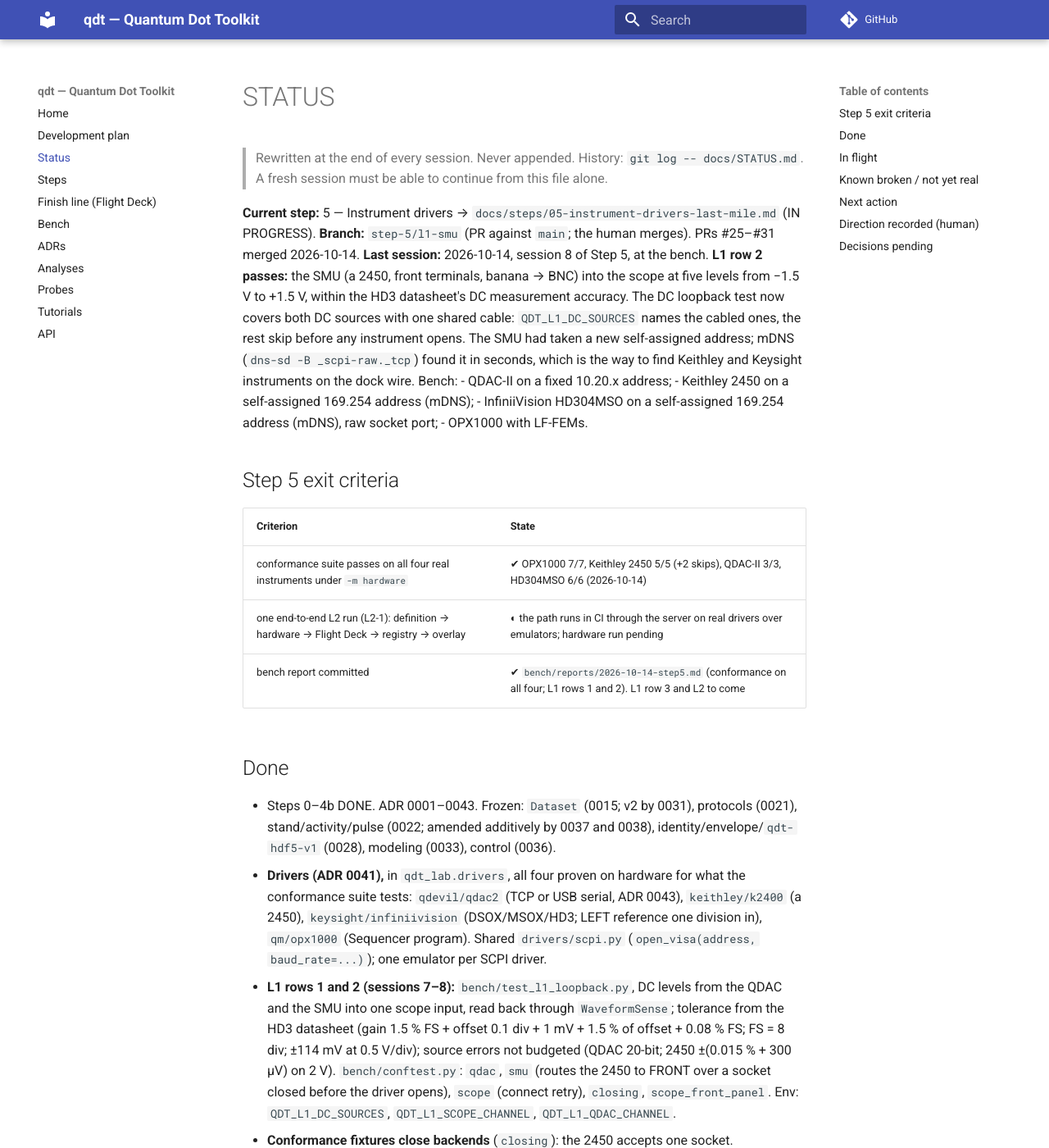
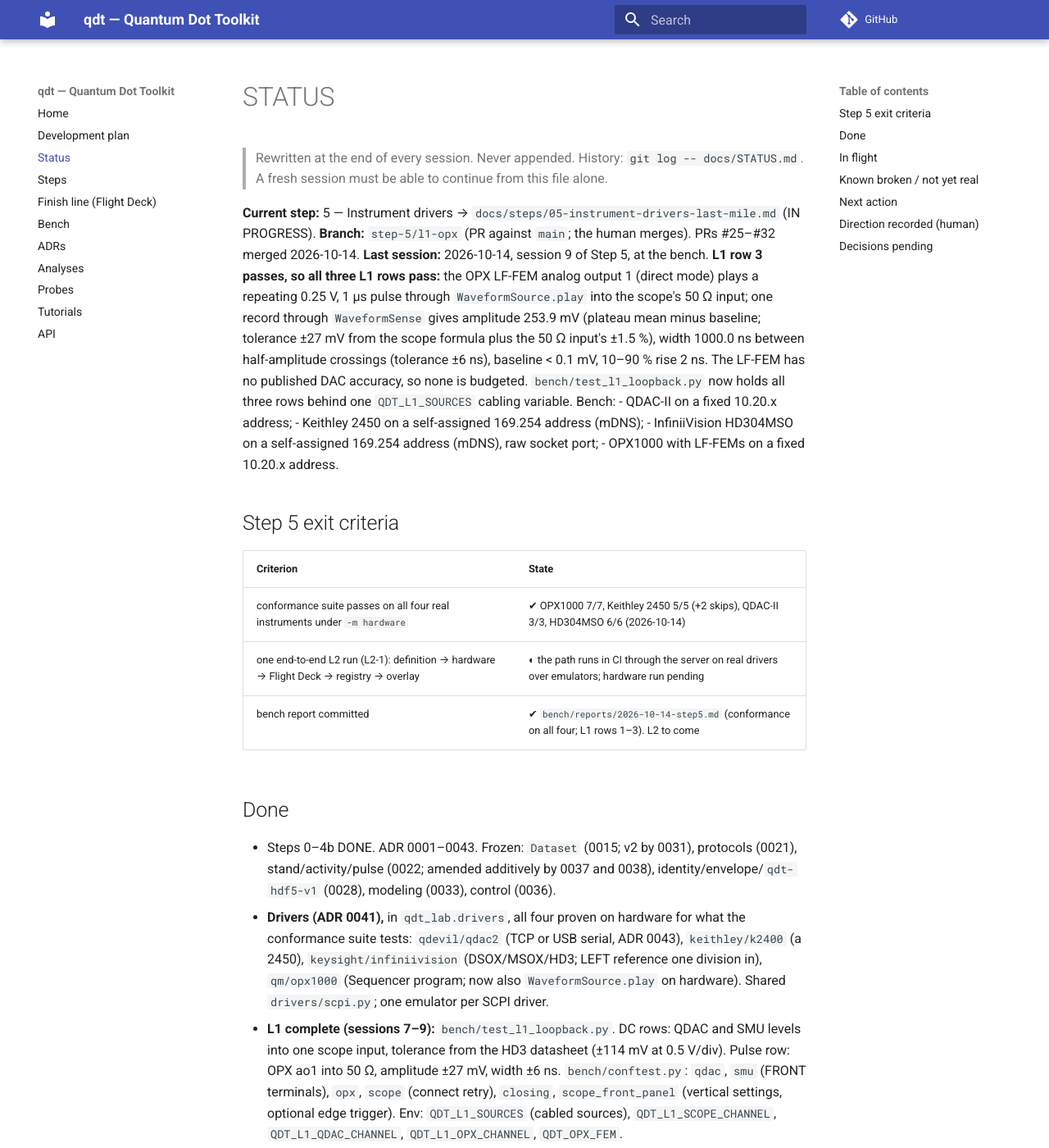
Before and after one commit to CowboyQuantum/qdt, an MkDocs documentation site: the page built from docs/STATUS.md, in a window 1280 px wide and 1400 px high. Shown: the whole window at 82% size. Built offline with MkDocs 1.6.1 and Material for MkDocs 9.7.7, drawn with Linux system fonts in a browser that asks for light colours; comment, search, counter and statistics services are not loaded; some of the changed text lies outside the part shown.

Commit message:
docs: bench report (L1 row 3 passes; L1 complete); BENCH row 3; STATUS, Step 5 session 9
Co-Authored-By: Claude Fable 5.1 <noreply@anthropic.com>

```diff
--- a/docs/STATUS.md
+++ b/docs/STATUS.md
@@ -4,24 +4,25 @@
 > A fresh session must be able to continue from this file alone.
 
 **Current step:** 5 — Instrument drivers → `docs/steps/05-instrument-drivers-last-mile.md` (IN PROGRESS).
-**Branch:** `step-5/l1-smu` (PR against `main`; the human merges). PRs #25–#31 merged 2026-10-14.
-**Last session:** 2026-10-14, session 8 of Step 5, at the bench. **L1 row 2 passes:** the SMU (a 2450,
-front terminals, banana → BNC) into the scope at five levels from −1.5 V to +1.5 V, within the HD3
-datasheet's DC measurement accuracy. The DC loopback test now covers both DC sources with one shared
-cable: `QDT_L1_DC_SOURCES` names the cabled ones, the rest skip before any instrument opens. The SMU had
-taken a new self-assigned address; mDNS (`dns-sd -B _scpi-raw._tcp`) found it in seconds, which is the
-way to find Keithley and Keysight instruments on the dock wire. Bench:
+**Branch:** `step-5/l1-opx` (PR against `main`; the human merges). PRs #25–#32 merged 2026-10-14.
+**Last session:** 2026-10-14, session 9 of Step 5, at the bench. **L1 row 3 passes, so all three L1
+rows pass:** the OPX LF-FEM analog output 1 (direct mode) plays a repeating 0.25 V, 1 µs pulse through
+`WaveformSource.play` into the scope's 50 Ω input; one record through `WaveformSense` gives amplitude
+253.9 mV (plateau mean minus baseline; tolerance ±27 mV from the scope formula plus the 50 Ω input's
+±1.5 %), width 1000.0 ns between half-amplitude crossings (tolerance ±6 ns), baseline < 0.1 mV, 10–90 %
+rise 2 ns. The LF-FEM has no published DAC accuracy, so none is budgeted. `bench/test_l1_loopback.py`
+now holds all three rows behind one `QDT_L1_SOURCES` cabling variable. Bench:
 - QDAC-II on a fixed 10.20.x address;
 - Keithley 2450 on a self-assigned 169.254 address (mDNS);
 - InfiniiVision HD304MSO on a self-assigned 169.254 address (mDNS), raw socket port;
-- OPX1000 with LF-FEMs.
+- OPX1000 with LF-FEMs on a fixed 10.20.x address.
 
 ## Step 5 exit criteria
 | Criterion | State |
 |---|---|
 | conformance suite passes on all four real instruments under `-m hardware` | ✔ OPX1000 7/7, Keithley 2450 5/5 (+2 skips), QDAC-II 3/3, HD304MSO 6/6 (2026-10-14) |
 | one end-to-end L2 run (L2-1): definition → hardware → Flight Deck → registry → overlay | ◐ the path runs in CI through the server on real drivers over emulators; hardware run pending |
-| bench report committed | ✔ `bench/reports/2026-10-14-step5.md` (conformance on all four; L1 rows 1 and 2). L1 row 3 and L2 to come |
+| bench report committed | ✔ `bench/reports/2026-10-14-step5.md` (conformance on all four; L1 rows 1–3). L2 to come |
 
 ## Done
 - Steps 0–4b DONE. ADR 0001–0043. Frozen: `Dataset` (0015; v2 by 0031), protocols (0021),
@@ -29,48 +30,47 @@ way to find Keithley and Keysight instruments on the dock wire. Bench:
   (0028), modeling (0033), control (0036).
 - **Drivers (ADR 0041),** in `qdt_lab.drivers`, all four proven on hardware for what the conformance suite
   tests: `qdevil/qdac2` (TCP or USB serial, ADR 0043), `keithley/k2400` (a 2450), `keysight/infiniivision`
-  (DSOX/MSOX/HD3; LEFT reference one division in), `qm/opx1000` (Sequencer program). Shared
-  `drivers/scpi.py` (`open_visa(address, baud_rate=...)`); one emulator per SCPI driver.
-- **L1 rows 1 and 2 (sessions 7–8):** `bench/test_l1_loopback.py`, DC levels from the QDAC and the SMU
-  into one scope input, read back through `WaveformSense`; tolerance from the HD3 datasheet (gain 1.5 %
-  FS + offset 0.1 div + 1 mV + 1.5 % of offset + 0.08 % FS; FS = 8 div; ±114 mV at 0.5 V/div); source
-  errors not budgeted (QDAC 20-bit; 2450 ±(0.015 % + 300 µV) on 2 V). `bench/conftest.py`: `qdac`,
-  `smu` (routes the 2450 to FRONT over a socket closed before the driver opens), `scope` (connect retry),
-  `closing`, `scope_front_panel`. Env: `QDT_L1_DC_SOURCES`, `QDT_L1_SCOPE_CHANNEL`, `QDT_L1_QDAC_CHANNEL`.
+  (DSOX/MSOX/HD3; LEFT reference one division in), `qm/opx1000` (Sequencer program; now also
+  `WaveformSource.play` on hardware). Shared `drivers/scpi.py`; one emulator per SCPI driver.
+- **L1 complete (sessions 7–9):** `bench/test_l1_loopback.py`. DC rows: QDAC and SMU levels into one
+  scope input, tolerance from the HD3 datasheet (±114 mV at 0.5 V/div). Pulse row: OPX ao1 into 50 Ω,
+  amplitude ±27 mV, width ±6 ns. `bench/conftest.py`: `qdac`, `smu` (FRONT terminals), `opx`, `scope`
+  (connect retry), `closing`, `scope_front_panel` (vertical settings, optional edge trigger). Env:
+  `QDT_L1_SOURCES` (cabled sources), `QDT_L1_SCOPE_CHANNEL`, `QDT_L1_QDAC_CHANNEL`, `QDT_L1_OPX_CHANNEL`,
+  `QDT_OPX_FEM`.
 - **Conformance fixtures close backends** (`closing`): the 2450 accepts one socket.
 - **Extras:** `[qdac]` adds pyvisa, pyvisa-py and pyserial; `[keysight]` and `[smu]` add pyvisa and
   pyvisa-py; `[opx]` adds qm-qua 1.4.1.
 - **`qdt-server --stand <file>.stand.json --device-id <id>`** runs on real instruments. The local stand
   file has working addresses for all four.
 - **Bench reports (ADR 0042):** `scripts/bench_report.py`; one file per day, a section per run ("Case"
-  column = parametrize id), addresses redacted. A session reads the addresses out of the local stand
-  file and exports `QDT_*_ADDRESS`.
-- 316 Python tests (+5 Postgres-parametrized), 4 skipped, 23 hardware-only in `packages/`, 10
+  column = parametrize id), addresses redacted.
+- 316 Python tests (+5 Postgres-parametrized), 4 skipped, 23 hardware-only in `packages/`, 11
   hardware-only in `bench/`; Flight Deck 68 unit tests and 4 e2e.
 
 ## In flight
-- Nothing uncommitted. PR for `step-5/l1-smu` awaits the human.
+- Nothing uncommitted. PR for `step-5/l1-opx` awaits the human.
 
 ## Known broken / not yet real
+- **OPX calibration constants** (`INTEGRATION_TO_VOLTS`, `RAW_ADC_TO_VOLTS`) are still assumptions. The
+  L1 pulse row proves the output side; moving the same cable to an OPX analog input and playing the
+  known pulse pins both constants. That is the next bench task.
 - **QDAC-II outputs can come up dead** (firmware 14-1.70): setpoints applied and read back, DAC code
   right, no error, 0 V on every BNC. `*RST` fixes it. Verify one channel at the start of a bench session.
   Not a driver action: a reset zeroes every channel.
 - **QDAC-II current readout** in the HIGH sense range has a common-mode error of ~0.1–0.3 mA per volt
   of output; a load check needs `SENS<n>:RANG LOW` at 0 V. Not in the driver yet (decision pending).
 - **Link-local addresses move.** The 2450 and the scope self-assign 169.254 addresses that change when
-  they are re-plugged; find them with `dns-sd -B _scpi-raw._tcp local.` then `dns-sd -L`/`-G v4`, and
-  update the local stand file. A fixed address per instrument (as the QDAC and OPX have) would end this.
-- **HD3 sockets:** the VXI-11 port refuses intermittently; the raw socket port occasionally times out the
-  first connect right after a session closed (the `scope` fixture retries).
-- **L1 row 3 not done:** OPX AO → scope (pulse amplitude/width oracle).
+  re-plugged; `dns-sd -B _scpi-raw._tcp local.` then `-L`/`-G v4` finds them; update the local stand
+  file. A fixed address per instrument would end this.
+- **HD3 sockets:** VXI-11 refuses intermittently; the raw socket port occasionally times out the first
+  connect after a session closed (the `scope` fixture retries).
 - **Serial numbers in error text:** driver errors show vendor and model only; `bench_report.py` does not
   redact `*IDN?` serials (decision pending).
 - **Bench network:** the Mac's dock adapter needs aliases on the 10.20 subnet (`netmask` spelled out)
   and its 169.254 self-assigned address; its 10.20 alias has a /8 mask by accident.
 - **qm-qua deprecation:** the OPX driver's QUA config carries a deprecated `version` key.
 - **Today's report** holds many runs, including failed ones; the plugin never rewrites (ADR 0042).
-- **OPX calibration constants** (`INTEGRATION_TO_VOLTS`, `RAW_ADC_TO_VOLTS`) are assumptions until an
-  OPX AO → AI loopback at a known level.
 - **QDAC-II load:** driving the 50 Ω OPX input from the QDAC (L2-1) needs the load check in BENCH.md § L2.
 - **OPX results:** one frame per result at job end; maps fill line by line (one stage per stepped point).
 - **OPX `drive`:** not supported on the LF-FEM stage.
@@ -81,9 +81,10 @@ way to find Keithley and Keysight instruments on the dock wire. Bench:
 ## Next action
 **Human, at the bench:**
 1. Merge the PR.
-2. L1 row 3: cable OPX analog out 1 → a scope input. A session writes the pulse oracle (amplitude and
-   width against the OPX LF-FEM output spec) and runs it; the same loopback moved to an OPX input then
-   pins the OPX calibration constants.
+2. OPX calibration: move the cable from scope ch1 to OPX LF-FEM analog **input** 1 (keep ao1 as the
+   source). A session plays the known pulse, captures it through `WaveformSense.arm` on `ai1`, and pins
+   `RAW_ADC_TO_VOLTS` and `INTEGRATION_TO_VOLTS` against the scope-verified amplitude (ADR-level: the
+   constants change the Dataset values the OPX produces).
 3. The first sweep in the browser on the real stand:
    `uv run python -m qdt_server --stand bench.stand.json --device-id <id> --ui apps/flightdeck/dist`.
 
```
Also changed, not shown: bench/reports/2026-10-14-step5.md (+13 -0 lines), docs/BENCH.md (+2 -2 lines), docs/steps/05-instrument-drivers-last-mile.md (+3 -0 lines).
